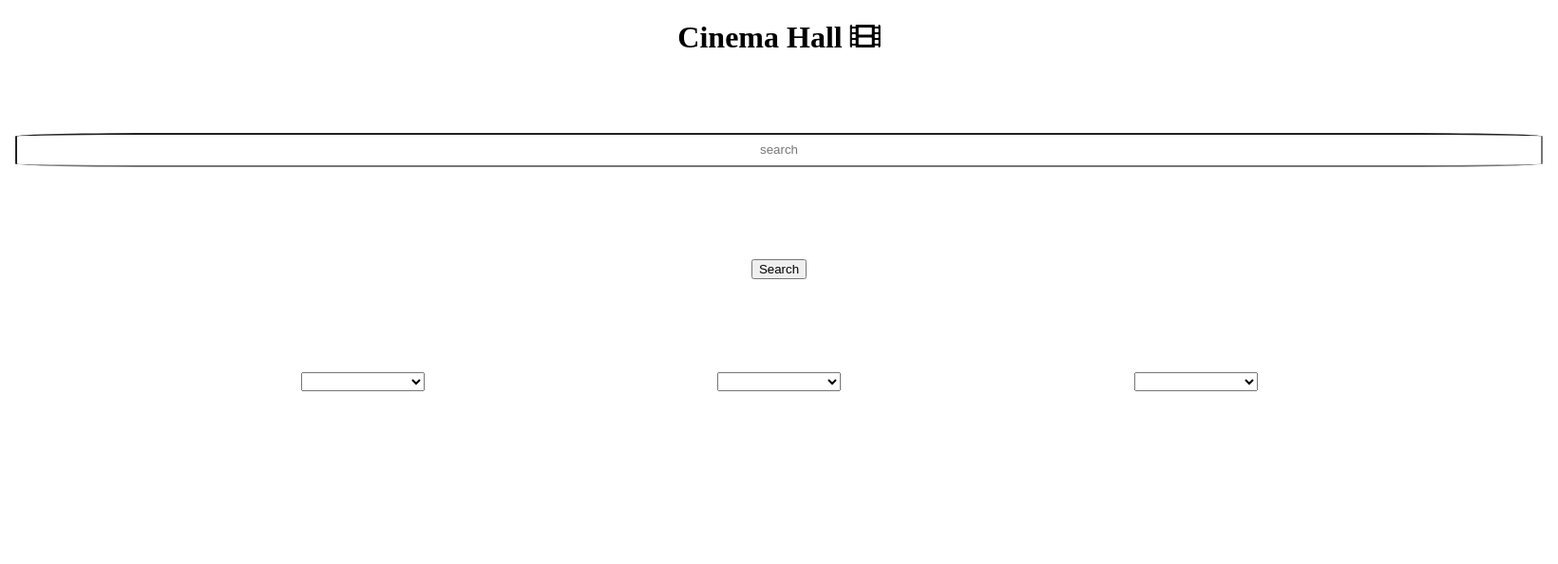
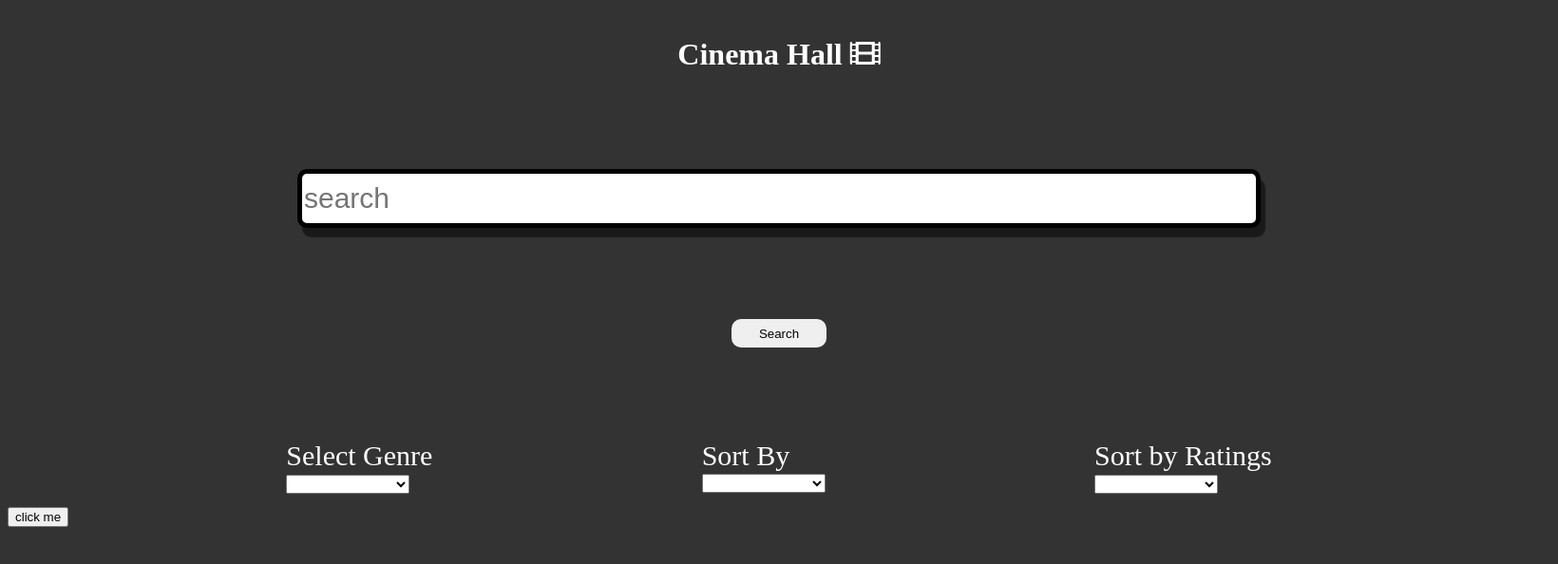
Before and after one commit to divitrao/Movie_recommender, a Django app: page /search in a window 1640 px wide. Shown: the top 594 px of the page at 95% size. Run offline with Django 3.2, Linux system fonts and the light colour scheme; some libraries are stand-ins or nearby versions.

Commit message:
enhanced search page

```diff
--- a/movies/styles/css/movie_page.css
+++ b/movies/styles/css/movie_page.css
@@ -10,12 +10,24 @@ header{
 
 }
 
+.search__bar{
+    display: flex;
+    flex-direction: column;
+    justify-content: center;
+    /* flex-wrap: wrap; */
+}
+
 .search__movie input{
-    text-align: center;
-    width: 200vh;
-    height: 30px;
-    border-radius: 10%;
-
+    text-align: left;
+    color: black;
+    width: 1000px;
+    height: 50px;
+    border-radius: 10px;
+    font-size: 30px;
+    border: 5px solid black;
+    outline: none;
+    /* background: transparent; */
+    box-shadow: 5px 10px 1px rgb(0, 0, 0,0.5);
 
 }
 
@@ -31,9 +43,50 @@ header{
     display: flex;
     justify-content: center;
     margin-top: 6%;
+
+
+}
+
+.search__button button {
+    width: 100px;
+    height: 30px;
+    text-align: center;
+    border-radius: 10px;
+    border: none;
 }
 
 .genre ,.sort__by ,.ratings{
     width: 130px;
     height: 20px;
+    font-size: 20px;
 }
+
+body {
+    background-color: rgba(0,0,0,0.8);
+    color: white;
+
+}
+
+#heading{
+
+    font-size: 30px;
+    margin-bottom: 2%;
+}
+
+.search__center{
+    /* background-color:rebeccapurple; */
+    /* height: 120%; */
+    padding: 10px;
+    /* position: relative; */
+}
+
+/* .search__center::before{
+    content: "";
+    position: absolute;
+    top: 0px;
+    left: 0px;
+    bottom: 0px;
+    right: 0px;
+    background-color: rgba(0,0,0,0.8);
+    opacity: 1;
+} */
--- a/movies/styles/javascripts/movie_page.js
+++ b/movies/styles/javascripts/movie_page.js
@@ -1,4 +1,57 @@
-$('.genre').change(function(){
-    // console.log('hi')
-    console.log($('.genre').val())
-})
+// $('.genre').change(function(){
+//     // console.log('hi')
+//     console.log($('.genre').val())
+// })
+
+//https://yts.mx/api/v2/list_movies.json
+//https://yts.mx/api/v2/movie_details.json?movie_id=10
+// console.log('hi')
+
+
+    $.ajax({
+
+        url :'https://yts.mx/api/v2/list_movies.json',
+        type: 'GET',
+        success: function(data){
+            const counts = data.data.movie_count
+            const random_id = Math.floor(Math.random()*counts) +1
+            // console.log(random_id)
+            // console.log(run_this)
+            $('.next__list').click(function(){
+                console.log('Hi this is pressed ')
+            })
+
+
+
+            $.ajax({
+                url: `https://yts.mx/api/v2/movie_details.json?movie_id=${random_id}`,
+                type: 'GET',
+                success: function(data){
+                    back_img = data.data.movie.background_image_original   //large_cover_image
+                    // back_img = data.data.movie.large_cover_image
+                    console.log(back_img)
+                    $('.search__center').css({'background-image':`url(${back_img})`,'background-repeat':'no-repeat','background-size':'cover'})
+                },
+                error:function(){
+                    console.log('file not found')
+                } ,
+
+            })
+
+        },
+
+        error: function(){
+            console.log('file not found')
+        }
+
+    })
+
+
+
+
+
+// console.log('counter is ',movie_count)
+
+
+
+// $('.search__center').css('background-image',`url(${'ddd'})`)
--- a/movies/templates/movie_page.html
+++ b/movies/templates/movie_page.html
@@ -1,6 +1,7 @@
 <!DOCTYPE html>
 {% load static %}
 <html lang="en">
+
 <head>
     <meta name="viewport" content="width=device-width, initial-scale=1.0">
     <script src="https://code.jquery.com/jquery-3.6.0.min.js"
@@ -16,12 +17,14 @@
     <meta name="viewport" content="width=device-width, initial-scale=1.0">
     <title>Document</title>
 </head>
+
 <body>
+    <div class="search__center">
         <header>
             <h1>Cinema Hall <i class="fas fa-film"></i> </h1>
 
         </header>
-
+        <div class="search__bar">
             <div class="search__movie">
                 <input placeholder="search" type="text" value="">
             </div>
@@ -30,9 +33,14 @@
                     Search
                 </button>
             </div>
+        </div>
         <div class="specific__search">
+
             <div>
-            <select class="genre" >
+                <div id="heading">
+                    Select Genre
+                </div>
+                <select class="genre">
                     <option hidden value=""></option>
                     <option value="Action">Action</option>
                     <option value="Adventure">Adventure</option>
@@ -61,6 +69,9 @@
                 </select>
             </div>
             <div>
+                <div id="heading">
+                    Sort By
+                </div>
                 <select class="sort__by">
                     <option hidden value=""></option>
                     <option value="title">Title</option>
@@ -72,6 +83,9 @@
                 </select>
             </div>
             <div>
+                <div id="heading">
+                    Sort by Ratings
+                </div>
                 <select class="ratings">
                     <option hidden value=""></option>
                     <option value="1">1+</option>
@@ -86,7 +100,13 @@
                 </select>
             </div>
         </div>
+    </div>
+    <div class="movie_list">
+
+    </div>
+    <button class="next__list">click me </button>
 
     <script src="{% static '/javascripts/movie_page.js'%}" type="text/javascript"></script>
 </body>
+
 </html>
```
Lines whose indentation alone changed are shown as unchanged.
